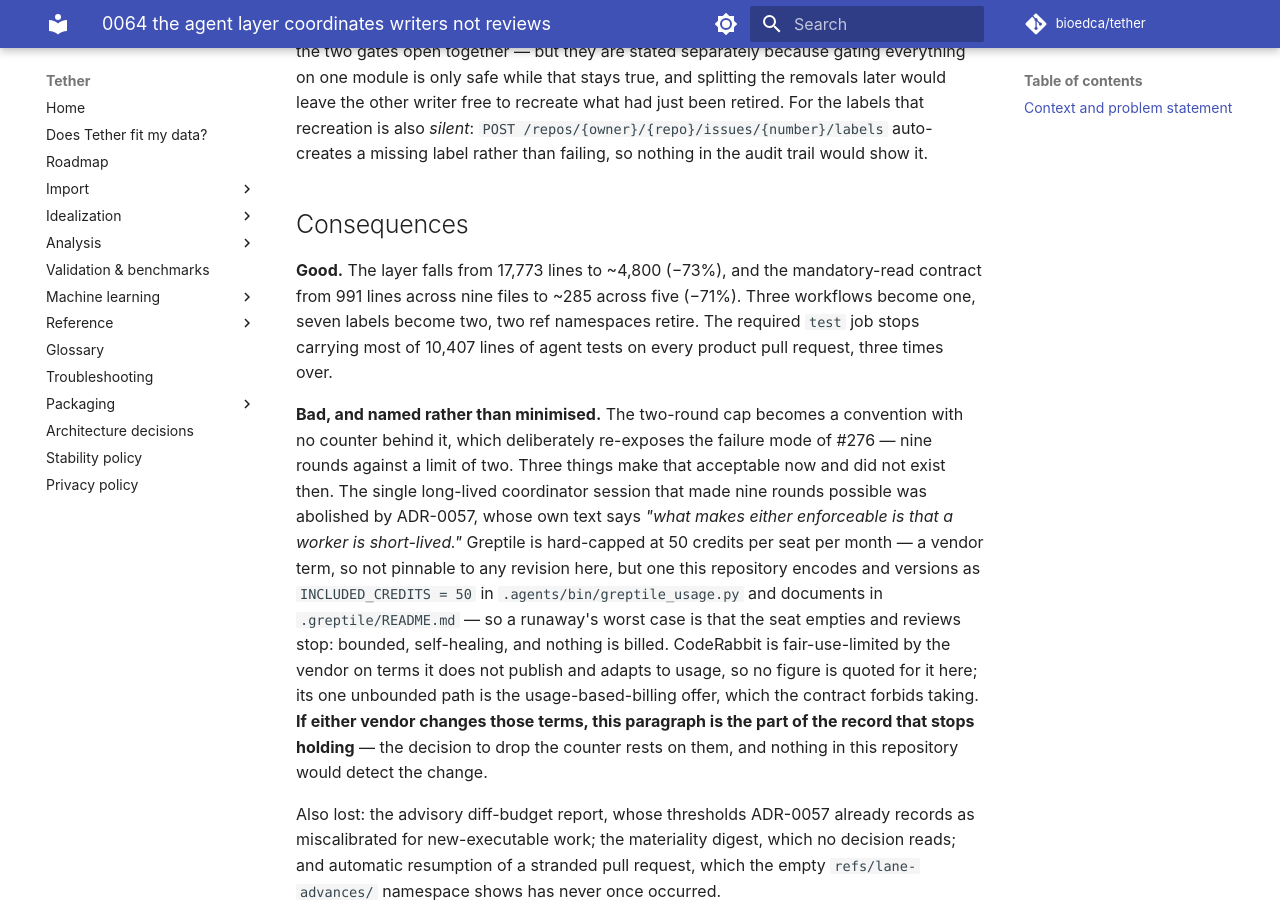
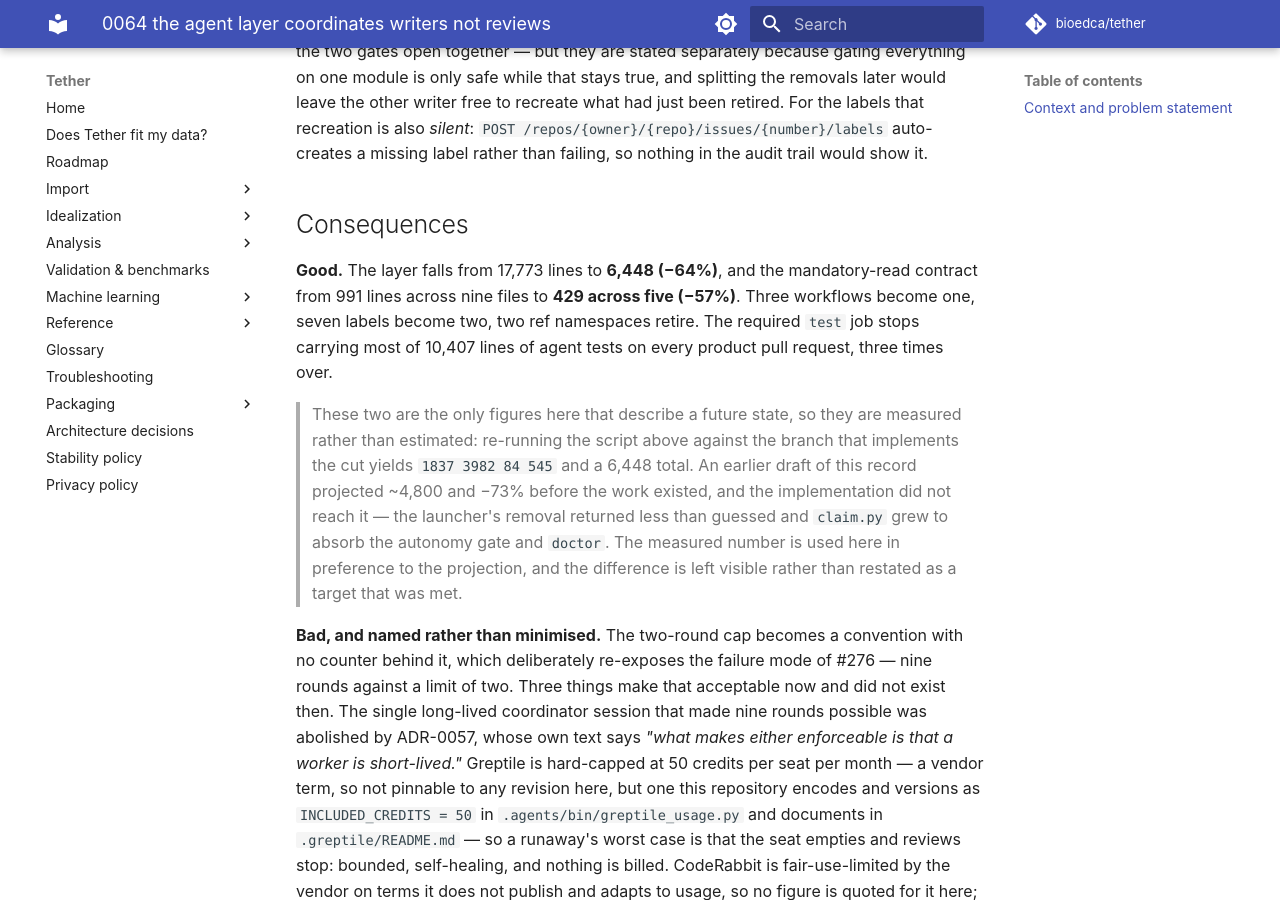
Before and after one commit to bioedca/tether, an MkDocs documentation site: the page built from docs/adr/0064-the-agent-layer-coordinates-writers-not-reviews.md, in a window 1280 px wide and 900 px high, scrolled down 8993 px. Built offline with MkDocs 1.6.1 and Material for MkDocs 9.7.7, drawn with Linux system fonts in a browser that asks for light colours; comment, search, counter and statistics services are not loaded; the version menu is left out; some of the changed text lies outside the part shown.

Commit message:
docs(adr): the outcome figures were projections, and the work missed them
Not answering a finding. Seven rounds have each ended with one unpinned claim
turning out wrong, so I swept the rest of the record instead of waiting to be
told about them one at a time.

Verified and correct, left alone: 2,796 for swarm_slots.py and its test, 287 for
the three task templates, 991 across nine files for the contract, 1,071 of agent
ADRs, 15,876 and the 6.1x.

Wrong, corrected against measurement:

- The contract "has grown from 151 lines". AGENTS.md at its first commit
  (6f82882) is 149.
- "The review gate becomes ~24 lines in AGENTS.md". The section on the branch
  that implements it is 45.
- "The layer falls to ~4,800 (-73%)" and "the contract to ~285 across five
  (-71%)". Re-running this record's own script against that branch gives
  1837 3982 84 545 - a 6,448 total, so -64%, and 429 across five, so -57%.

The last is the record's headline outcome and it was written before the work
existed. The launcher's removal returned less than guessed and claim.py grew to
absorb the autonomy gate and doctor. The measured numbers now stand in place of
the projections, with a note saying so - a record that quietly restated a missed
projection as a met target would be the same failure as the token figure two
commits ago, and this one would be self-congratulatory as well as wrong.

Gates: mkdocs build --strict green, markdownlint-cli2 clean, gen_adr_index.py
--check up to date, 39 tests pass.

```diff
--- a/docs/adr/0064-the-agent-layer-coordinates-writers-not-reviews.md
+++ b/docs/adr/0064-the-agent-layer-coordinates-writers-not-reviews.md
@@ -148,7 +148,7 @@ have settled anything — the mill would simply have ground whatever remained.
 ## Decision drivers
 
 - **ADR-0057's own third driver, applied to its successor:** *"Contract text is resident context, so
-  its size is a running cost, not a one-off."* The mandatory-read contract has grown from 151 lines
+  its size is a running cost, not a one-off."* The mandatory-read contract has grown from 149 lines
   to **991 across nine files**, every one of them declared "a bar to acting". Extracting sections
   into `docs/agents/` (#294) moved the cost, it did not remove it — and the three task templates the
   launcher injects add 287 more.
@@ -337,11 +337,18 @@ failing, so nothing in the audit trail would show it.
 
 ## Consequences
 
-**Good.** The layer falls from 17,773 lines to ~4,800 (−73%), and the mandatory-read contract from
-991 lines across nine files to ~285 across five (−71%). Three workflows become one, seven labels
-become two, two ref namespaces
-retire. The required `test` job stops carrying most of 10,407 lines of agent tests on every product
-pull request, three times over.
+**Good.** The layer falls from 17,773 lines to **6,448 (−64%)**, and the mandatory-read contract from
+991 lines across nine files to **429 across five (−57%)**. Three workflows become one, seven labels
+become two, two ref namespaces retire. The required `test` job stops carrying most of 10,407 lines
+of agent tests on every product pull request, three times over.
+
+> These two are the only figures here that describe a future state, so they are measured rather than
+> estimated: re-running the script above against the branch that implements the cut yields
+> `1837 3982 84 545` and a 6,448 total. An earlier draft of this record projected ~4,800 and −73%
+> before the work existed, and the implementation did not reach it — the launcher's removal returned
+> less than guessed and `claim.py` grew to absorb the autonomy gate and `doctor`. The measured number
+> is used here in preference to the projection, and the difference is left visible rather than
+> restated as a target that was met.
 
 **Bad, and named rather than minimised.** The two-round cap becomes a convention with no counter
 behind it, which deliberately re-exposes the failure mode of #276 — nine rounds against a limit of
```
Also changed, not shown: other parts of docs/adr/0064-the-agent-layer-coordinates-writers-not-reviews.md (+1 -1 lines).
